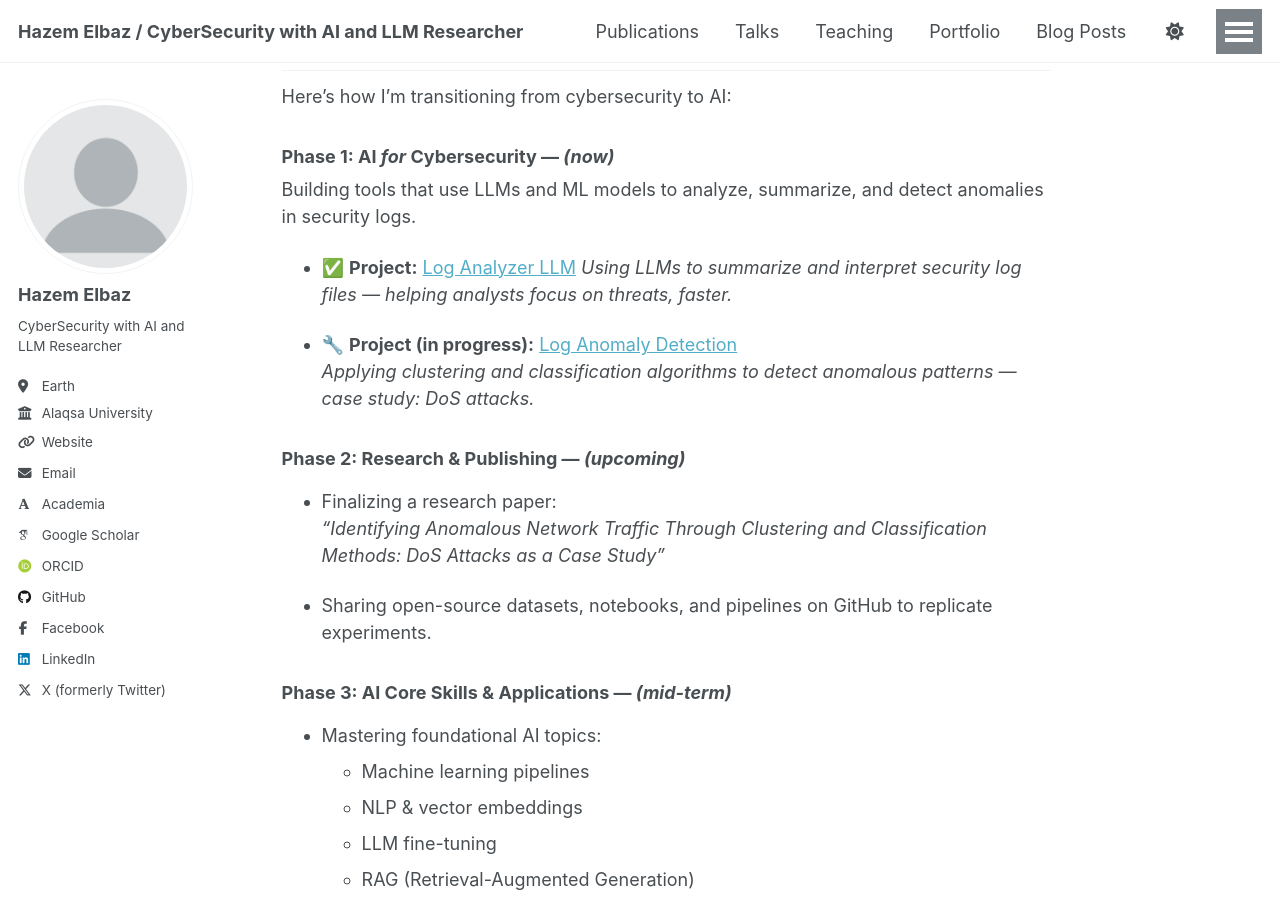
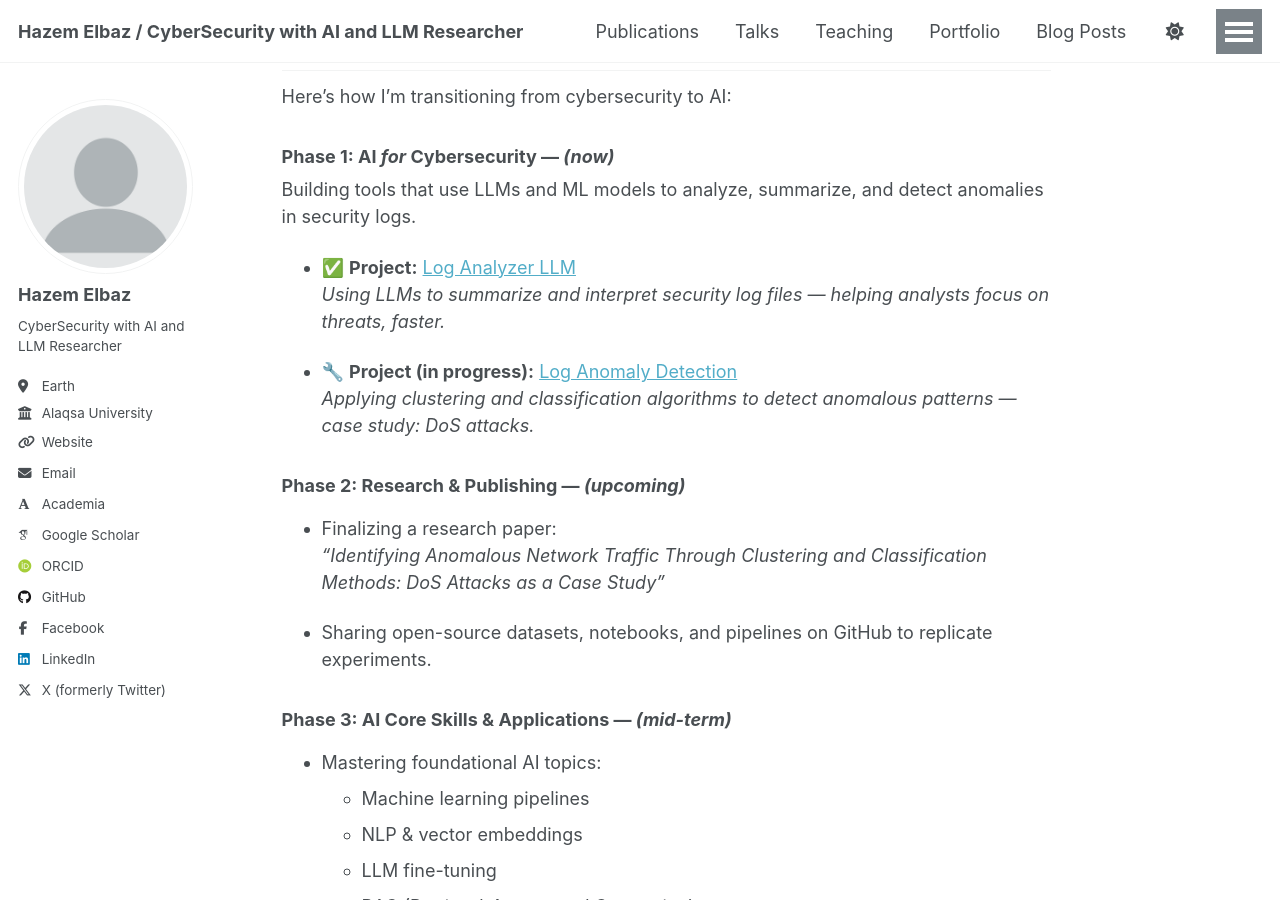
Before and after one commit to elbazhazem/elbazhazem.github.io, a Jekyll site: the page built from _pages/about.md, in a window 1280 px wide and 900 px high, scrolled down 745 px. Built offline with Jekyll 4.4.1, drawn with Linux system fonts in a browser that asks for light colours; some web fonts are replaced.

Commit message:
add new line after the title

```diff
--- a/_pages/about.md
+++ b/_pages/about.md
@@ -30,7 +30,7 @@ Here’s how I’m transitioning from cybersecurity to AI:
 ### **Phase 1: AI *for* Cybersecurity** — *(now)*
 Building tools that use LLMs and ML models to analyze, summarize, and detect anomalies in security logs.
 
-- ✅ **Project:** [Log Analyzer LLM](https://github.com/elbazhazem/log-analyzer-LLM.git)
+- ✅ **Project:** [Log Analyzer LLM](https://github.com/elbazhazem/log-analyzer-LLM.git)<br>
   *Using LLMs to summarize and interpret security log files — helping analysts focus on threats, faster.*
 
 - 🔧 **Project (in progress):** [Log Anomaly Detection](https://github.com/elbazhazem/log-anomaly-detection)
```
Also changed, not shown: 1 other file.
